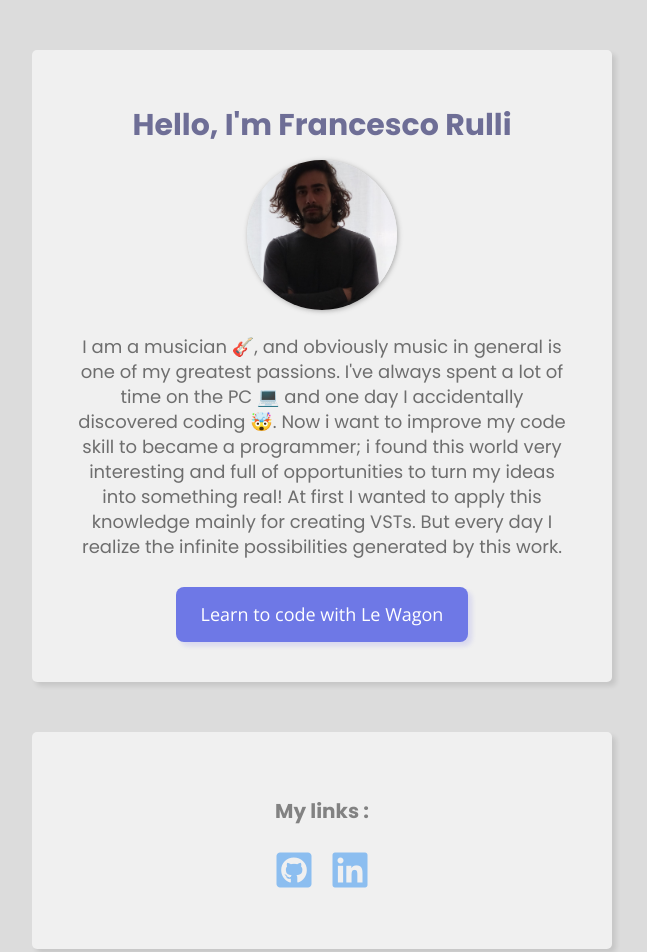
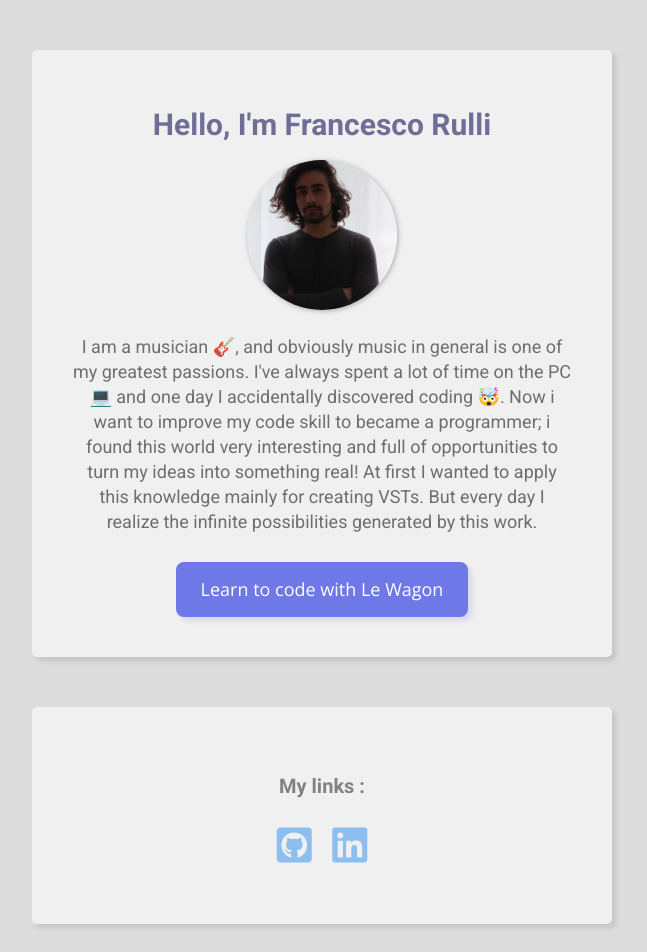
Before and after one commit to Francesco-ru/medium-article, a plain HTML site: page index.html in a window 1280 px wide. Shown: the top 952 px of the page, without its empty margins (318-965 px from the left). Drawn offline with nearby package versions, Linux system fonts and the light colour scheme.

Commit message:
make my profile prettier

```diff
--- a/style.css
+++ b/style.css
@@ -1,8 +1,8 @@
 @import url("http://fonts.googleapis.com/css?family=Open+Sans:400,300,700|Poppins:300,400,500,700");
-
+@import url('https://fonts.googleapis.com/css2?family=Roboto:wght@400;700&display=swap');
 body {
   background-color: rgb(220, 220, 220);
-  font-family: 'Poppins', serif;
+  font-family: 'Roboto', serif;
   font-weight: 400;
   color: rgb(70, 70, 70);
   font-size: 18px;
@@ -11,7 +11,7 @@ body {
 
 h1 {
   color: rgb(110, 110, 150);
-  font-family: 'Poppins';
+  font-family: 'Roboto';
   font-weight: 700;
   font-size: 30px;
   line-height: 30px;
```
